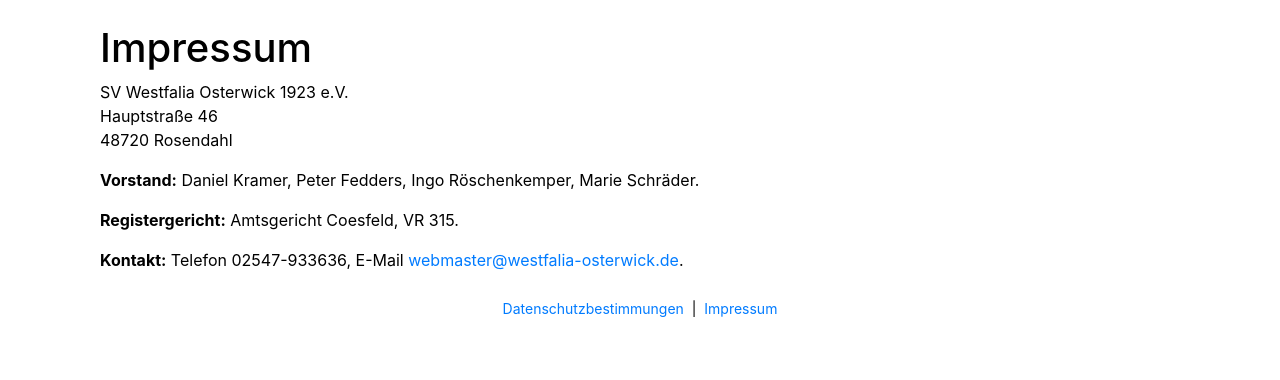
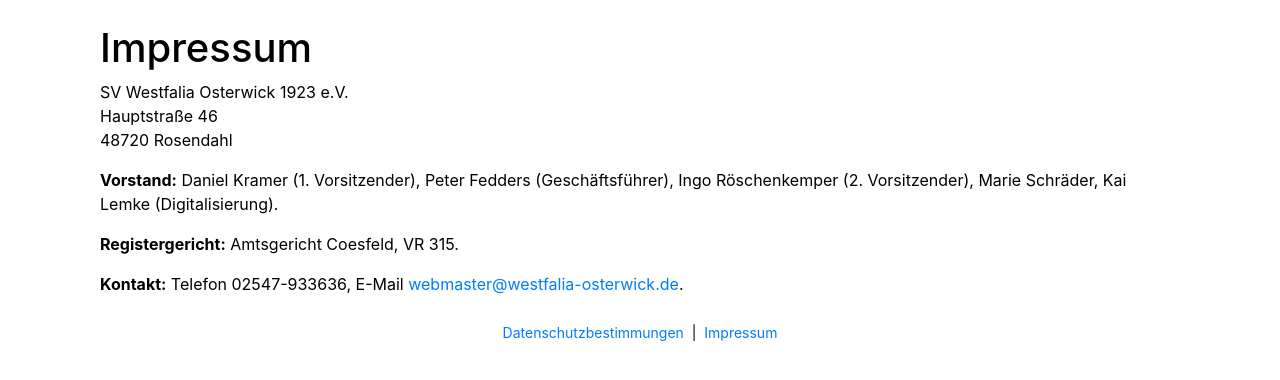
Before and after one commit to Crunchcow/Kursanmeldung, a Django app: page /impressum/ in a window 1280 px wide. Shown: the part 56-436 px from the top of the page. Run offline with Django 5.2, Linux system fonts and the light colour scheme.

Commit message:
Impressum/Datenschutz: Kai Lemke (Digitalisierung) als Vorstandsmitglied ergänzt, Funktionen benannt

```diff
--- a/courses/templates/courses/impressum.html
+++ b/courses/templates/courses/impressum.html
@@ -10,7 +10,7 @@
     Hauptstraße 46<br>
     48720 Rosendahl</p>
 
-    <p><strong>{% trans "Vorstand" %}:</strong> Daniel Kramer, Peter Fedders, Ingo Röschenkemper, Marie Schräder.</p>
+    <p><strong>{% trans "Vorstand" %}:</strong> Daniel Kramer (1. Vorsitzender), Peter Fedders (Geschäftsführer), Ingo Röschenkemper (2. Vorsitzender), Marie Schräder, Kai Lemke (Digitalisierung).</p>
 
     <p><strong>{% trans "Registergericht" %}:</strong> Amtsgericht Coesfeld, VR 315.</p>
 
--- a/courses/templates/courses/privacy.html
+++ b/courses/templates/courses/privacy.html
@@ -16,7 +16,7 @@
             Hauptstraße 46<br>
             48720 Rosendahl<br>
             E-Mail: <a href="mailto:webmaster@westfalia-osterwick.de">webmaster@westfalia-osterwick.de</a><br>
-            Vertreten durch den Vorstand: Daniel Kramer, Peter Fedders, Ingo Röschenkemper, Marie Schräder
+            Vertreten durch den Vorstand: Daniel Kramer (1. Vorsitzender), Peter Fedders (Geschäftsführer), Ingo Röschenkemper (2. Vorsitzender), Marie Schräder, Kai Lemke (Digitalisierung)
             {% endblocktrans %}
         </p>
     </section>
```
